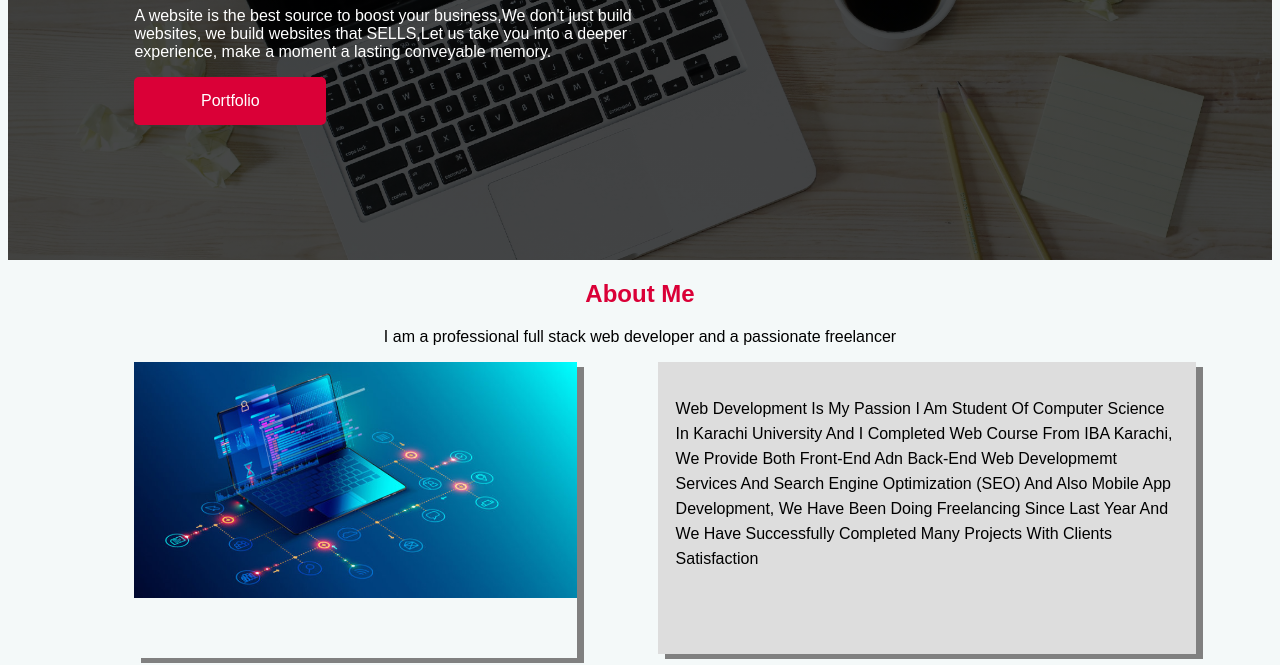
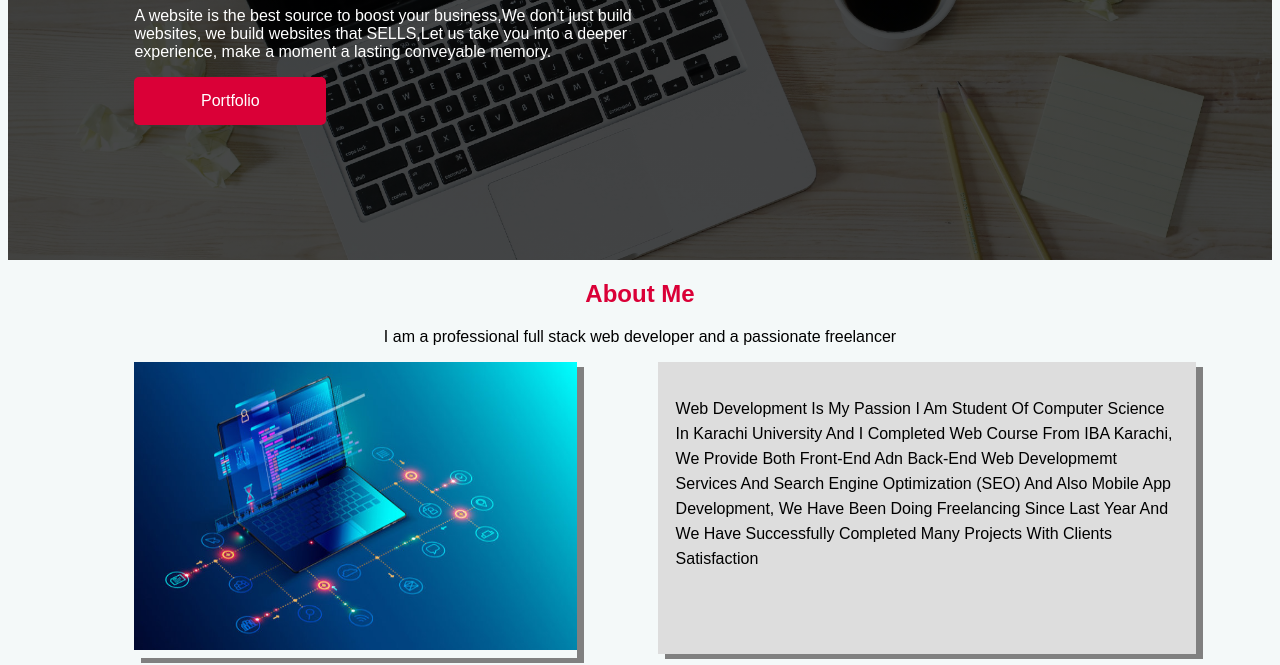
Before and after one commit to HammadChohan65/_Portfolio, a plain HTML site: page index.html in a window 1280 px wide. Shown: the part 308-973 px from the top of the page. Drawn offline with Linux system fonts and the light colour scheme.

Commit message:
Update style.css

```diff
--- a/style.css
+++ b/style.css
@@ -20,7 +20,7 @@ section .sdiv2,.sdiv3 div{display:inline-block;}
 section .sdiv2 div{display:inline-block;box-shadow:7px 5px gray;border:none}
 section .aboutme{display:block;text-align:center;}
 section .sdiv2 .img {float:left;width:35%;height:37vh;margin-left:10%;padding:0px;}
-section .sdiv2 img {float:left;width:100%;height:auto;}
+section .sdiv2 img {float:left;width:100%;height:36vh;}
 section .sdiv2 .text {float:right;width:40%;height:32vh;margin:0% 6% 0% 0%;background-color:#DDDDDD;padding:18px 15px 18px 18px;}
 section .sdiv2 .text p{text-transform:capitalize;line-height:25px;}
 section .sdiv3{padding:3% 0% 3% 10%;}
```
